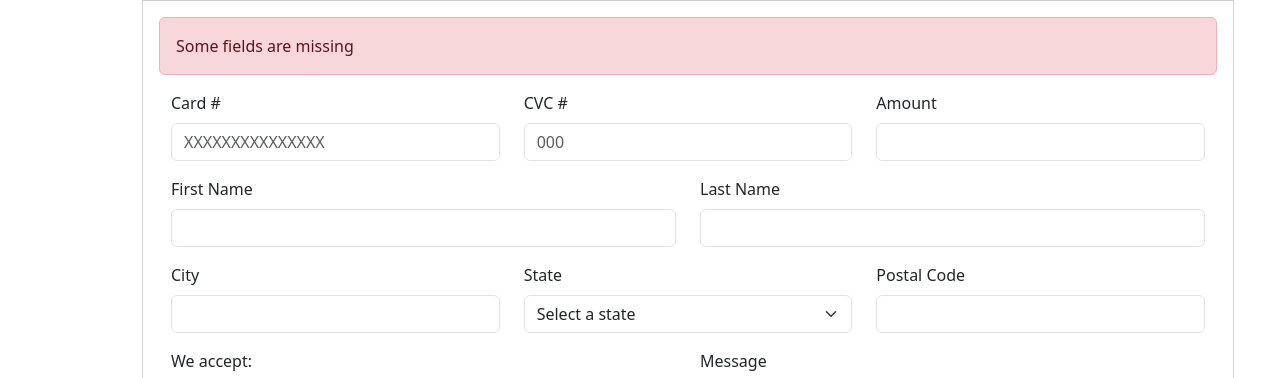
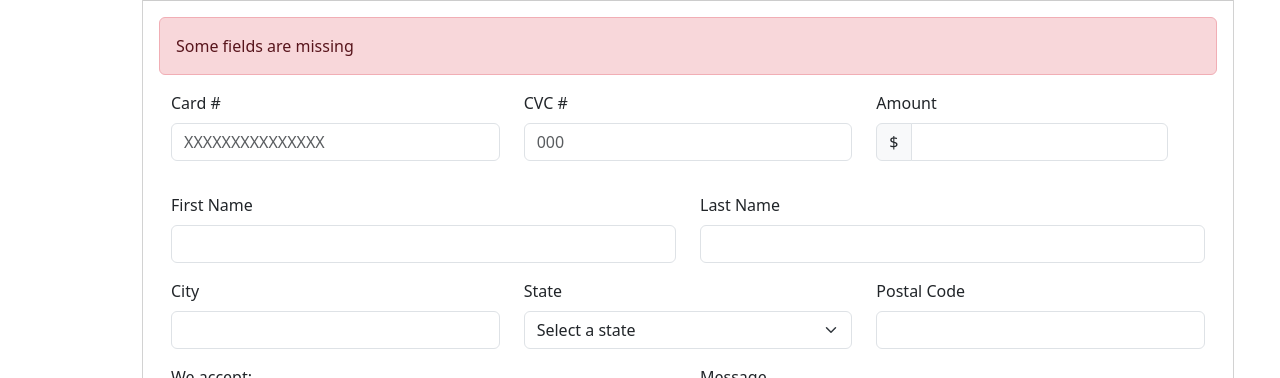
Before and after one commit to 4GeeksAcademy/romunozs-html-forms, a plain HTML site: page index.html in a window 1280 px wide. Shown: the part 95-473 px from the top of the page. Drawn offline with nearby package versions, Linux system fonts and the light colour scheme.

Commit message:
Final final

```diff
--- a/index.html
+++ b/index.html
@@ -42,10 +42,14 @@
                                     <input type="number" class="form-control" id="cvc" placeholder="000">
                                 </div>
                             </div>
-                            <div class="col">
+
+                            <div class="col d-flex">
                                 <div class="mb-3">
                                     <label for="amount" class="form-label">Amount</label>
-                                    <input type="number" class="form-control" id="amount">
+                                        <div class="input-group mb-3">
+                                            <span class="input-group-text">$</span>
+                                            <input type="text" class="form-control" aria-label="Amount (to the nearest dollar)">
+                                        </div>
                                 </div>
                             </div>
                         </div>
```
